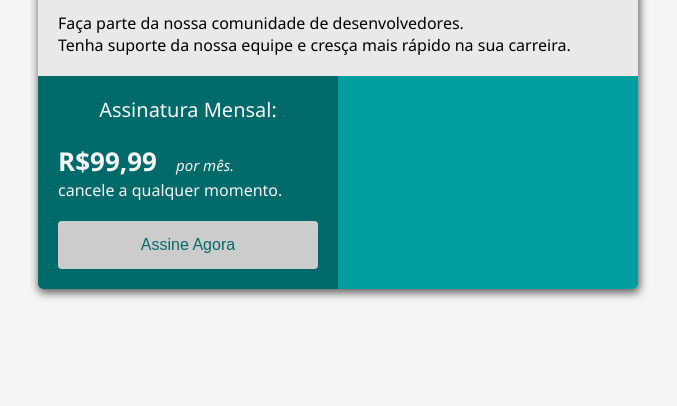
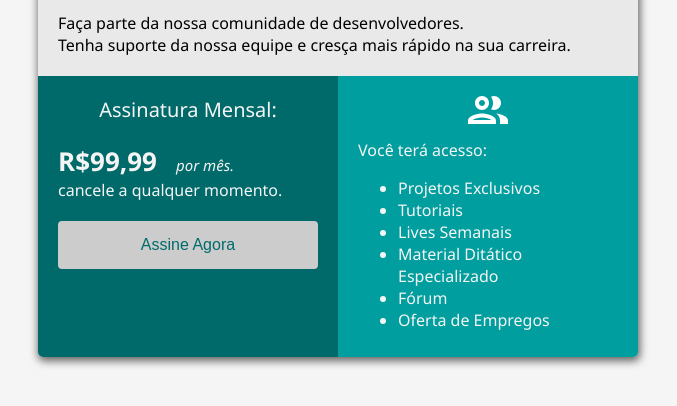
Before and after one commit to AngeloModanez/Course-Registration, a plain HTML site: page index.html in a window 1280 px wide. Shown: the part 210-616 px from the top of the page, without its empty margins (302-979 px from the left). Drawn offline with Linux system fonts and the light colour scheme.

Commit message:
close #5 - li and icon

```diff
--- a/index.html
+++ b/index.html
@@ -85,7 +85,11 @@
       .col-2 {
         background-color: #009e9e;
         width: 50%;
-        padding: 20px;
+        padding: 10px 20px;
+      }
+
+      .img {
+        text-align: center;
       }
     </style>
   </head>
@@ -111,7 +115,20 @@
           <div>cancele a qualquer momento.</div>
           <button>Assine Agora</button>
         </div>
-        <div class="col-2"></div>
+        <div class="col-2">
+          <div class="img">
+            <object data="group_white_48dp.svg" type="image/svg+xml"></object>
+          </div>
+          <div>Você terá acesso:</div>
+          <ul>
+            <li>Projetos Exclusivos</li>
+            <li>Tutoriais</li>
+            <li>Lives Semanais</li>
+            <li>Material Ditático Especializado</li>
+            <li>Fórum</li>
+            <li>Oferta de Empregos</li>
+          </ul>
+        </div>
       </div>
     </div>
   </body>
```
Also changed, not shown: group_white_48dp.svg (added).
